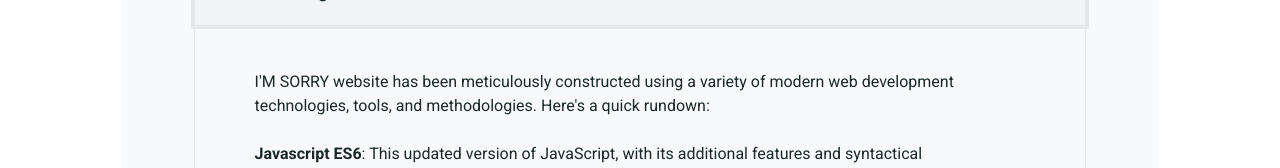
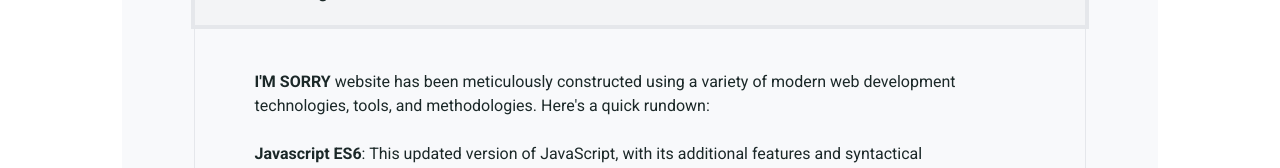
Before and after one commit to akipeki/D_3.0, a React (Vite) app in the folder frontend/: page /faq in a window 1280 px wide. Both pictures are taken after a click on the button "What technologies were used to build this website?". Shown: the part 438-606 px from the top of the page. Built offline with nearby package versions, Linux system fonts and the light colour scheme.

Commit message:
fixing FAQ 4

```diff
--- a/frontend/src/pages/FAQ.jsx
+++ b/frontend/src/pages/FAQ.jsx
@@ -91,7 +91,7 @@ const FAQ = () => {
                         <Accordion.Content className='sm:mx-6 lg:mx-10 '>
                             <div className="className='mt-4 text-[#1B2828] text-[16px]">
                                 <p className="mt-6">
-                                    I'M SORRY website has been meticulously constructed using a variety of modern web development technologies,
+                                    <b>I'M SORRY</b> website has been meticulously constructed using a variety of modern web development technologies,
                                     tools, and methodologies. Here's a quick rundown:
                                 </p>
 
```
